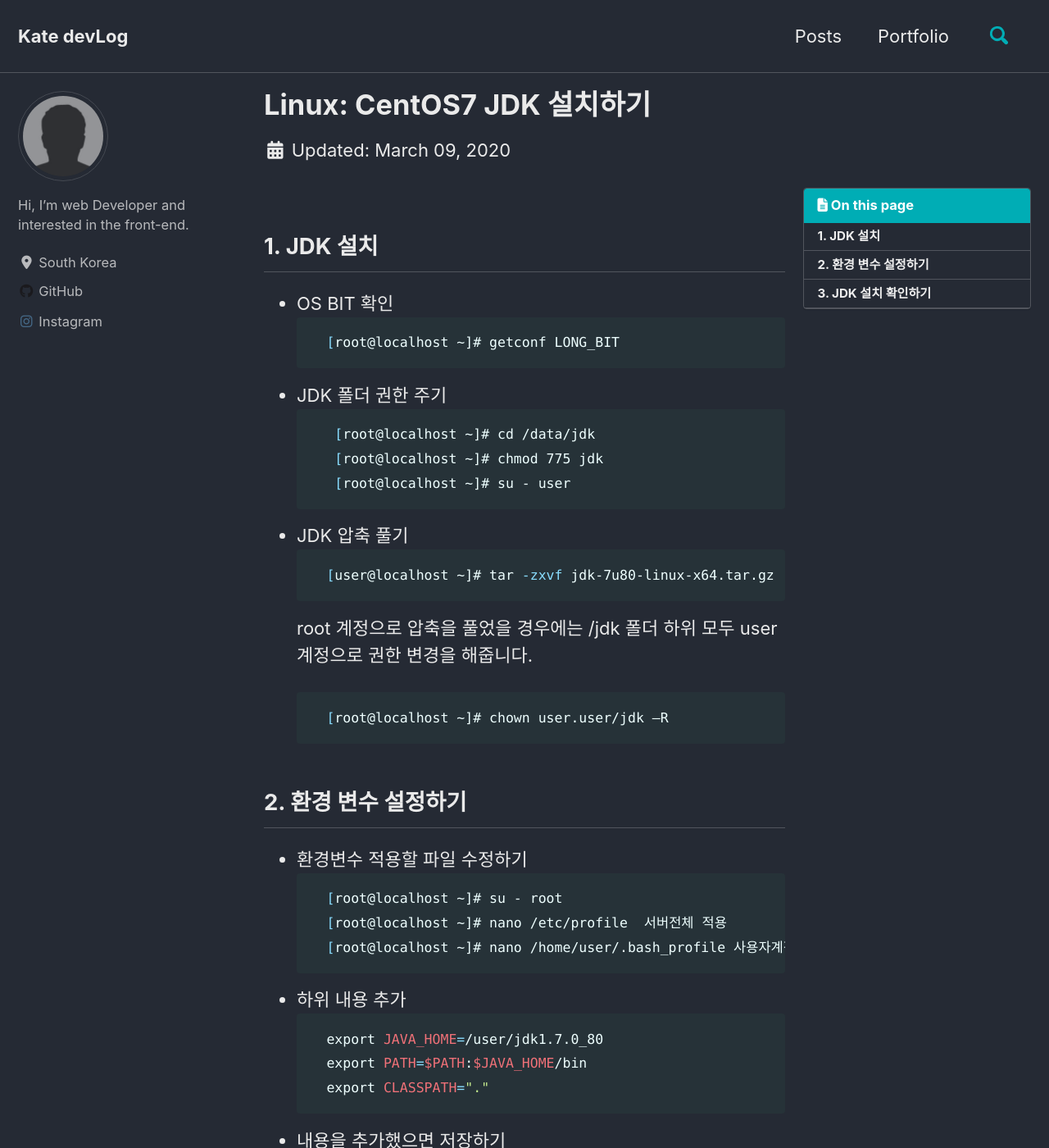
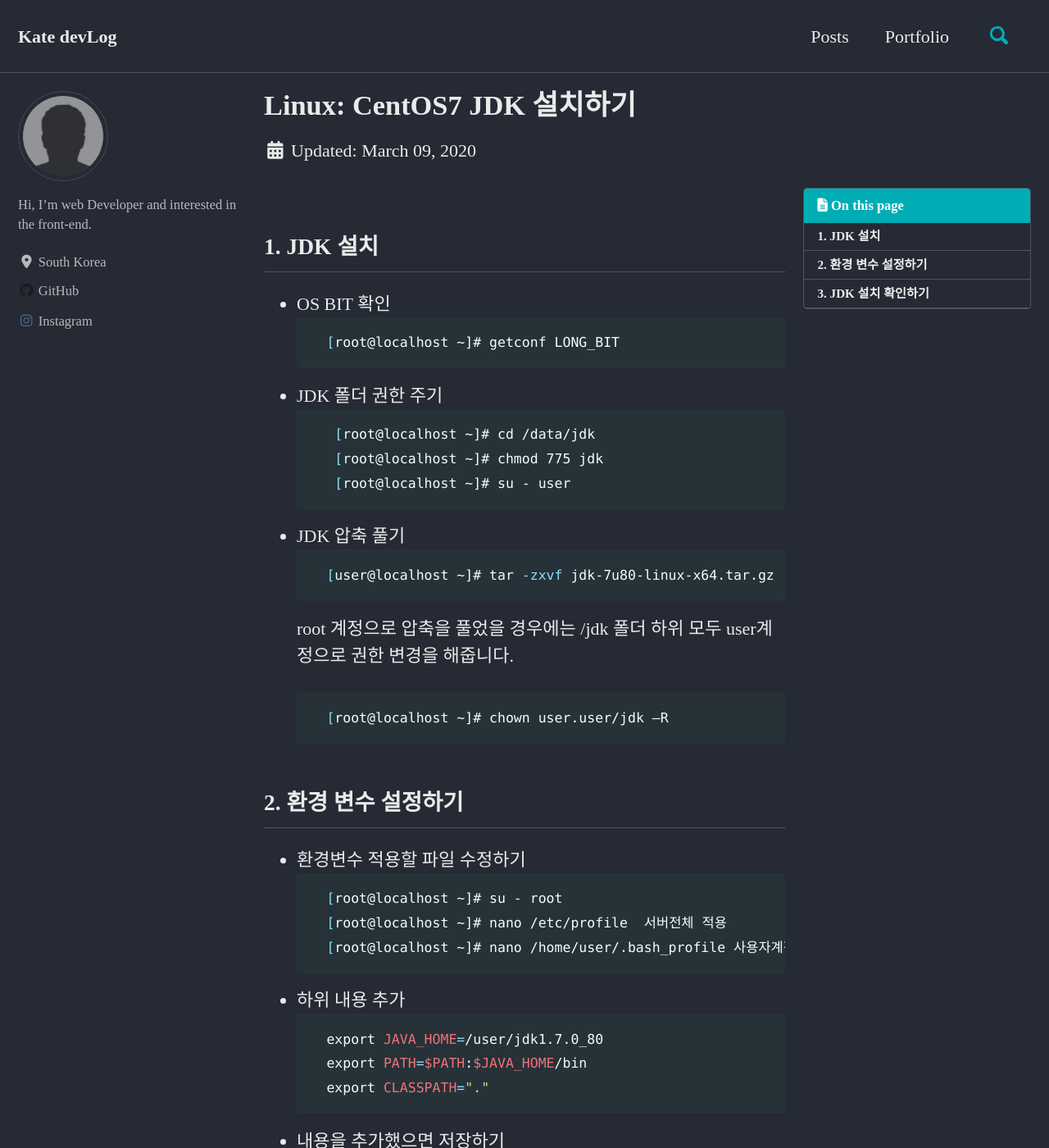
Before and after one commit to leesiyeon/codeFamerBlog, a Jekyll site: the page built from _posts/2020-03-09-linux-jdk-install.md, in a window 1280 px wide and 1400 px high. Shown: the whole window at 82% size. Built offline with Jekyll 4.4.1, drawn with Linux system fonts in a browser that asks for light colours; cached includes are drawn as plain includes; nearby versions of some CDN libraries; some web fonts are replaced; comment, search, counter and statistics services are not loaded.

Commit message:
change font jeju gothic

```diff
--- a/_includes/head.html
+++ b/_includes/head.html
@@ -3,6 +3,8 @@
 {% include seo.html %}
 
 <link href="{% if site.atom_feed.path %}{{ site.atom_feed.path }}{% else %}{{ '/feed.xml' | relative_url }}{% endif %}" type="application/atom+xml" rel="alternate" title="{{ site.title }} Feed">
+
+<link rel="stylesheet" href="https://fonts.googleapis.com/earlyaccess/jejugothic.css">
 
 <!-- https://t.co/dKP3o1e -->
 <meta name="viewport" content="width=device-width, initial-scale=1.0">
--- a/_sass/minimal-mistakes/_variables.scss
+++ b/_sass/minimal-mistakes/_variables.scss
@@ -14,9 +14,12 @@ $indent-var: 1.3em !default;
 
 /* system typefaces */
 $serif: Georgia, Times, serif !default;
-$sans-serif: -apple-system, BlinkMacSystemFont, "Roboto", "Segoe UI",
+$sans-serif: "Jeju Gothic", serif;
+$monospace: Monaco, Consolas, "Lucida Console", monospace !default;
+
+/* -apple-system, BlinkMacSystemFont, "Roboto", "Segoe UI",
   "Helvetica Neue", "Lucida Grande", Arial, sans-serif !default;
-$monospace: Monaco, Consolas, "Lucida Console", monospace !default;
+*/
 
 /* sans serif typefaces */
 $sans-serif-narrow: $sans-serif !default;
--- a/assets/css/main.scss
+++ b/assets/css/main.scss
@@ -6,3 +6,5 @@
 
 @import "minimal-mistakes/skins/{{ site.minimal_mistakes_skin | default: 'default' }}"; // skin
 @import "minimal-mistakes"; // main partials
+
+@import url(https://fonts.googleapis.com/earlyaccess/jejugothic.css); //google web font added
```
